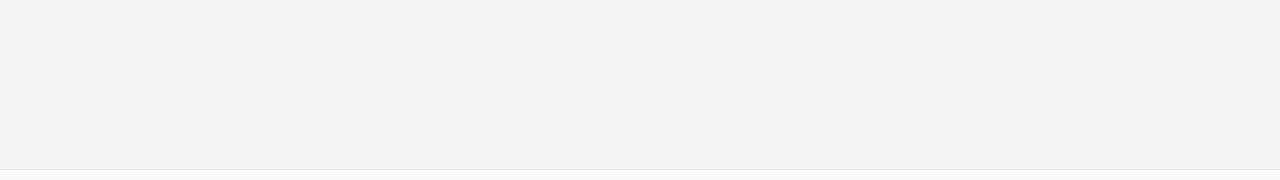
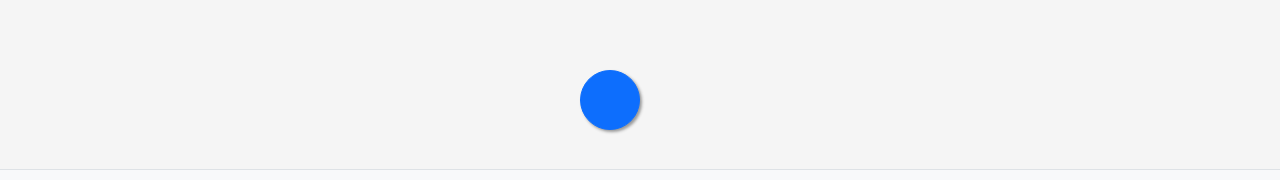
Before and after one commit to AngelJRM01/FRONTEND-IWEB2223, a React (Create React App) app: page /home in a window 1280 px wide. Shown: the part 590-770 px from the top of the page. Built offline with nearby package versions, Linux system fonts and the light colour scheme; no server answers.

Commit message:
feat: toggle map button

```diff
--- a/src/pages/home.jsx
+++ b/src/pages/home.jsx
@@ -2,7 +2,9 @@ import React, { useState, useEffect } from 'react';
 import { Header } from "../components/header";
 import { Footer } from "../components/footer";
 import { HouseList } from '../components/home/houseList';
+import { HouseMap } from '../components/home/houseMap';
 import { setUpHome } from '../helper/setUpHome';
+import '../styles/button.css'
 
 const Home = () => {
 
@@ -12,6 +14,7 @@ const Home = () => {
     });
 
     const [houses, setHouses] = useState([]);
+    const [map, setMap] = useState(false);
 
     useEffect(() => {
 
@@ -30,7 +33,13 @@ const Home = () => {
             <Header setFilter={setFilter} />
 
             <main className='container-fluid mx-0' style={margin}>
-                <HouseList houses={houses} />
+
+                <button type="button" class="btn btn-primary float" onClick={() => { setMap(!map) }}>
+                    {map ? <i class="fas fa-list"></i> : <i class="fas fa-map"></i>}
+                </button>
+
+                {map ? <HouseMap houses={houses} /> : <HouseList houses={houses} />}
+
             </main>
 
             <Footer />
--- /dev/null
+++ b/src/styles/button.css
@@ -0,0 +1,10 @@
+.float {
+    position: fixed;
+    width: 60px;
+    height: 60px;
+    bottom: 10%;
+    right: 50%;
+    border-radius: 50px;
+    text-align: center;
+    box-shadow: 2px 2px 3px #999;
+}
```
